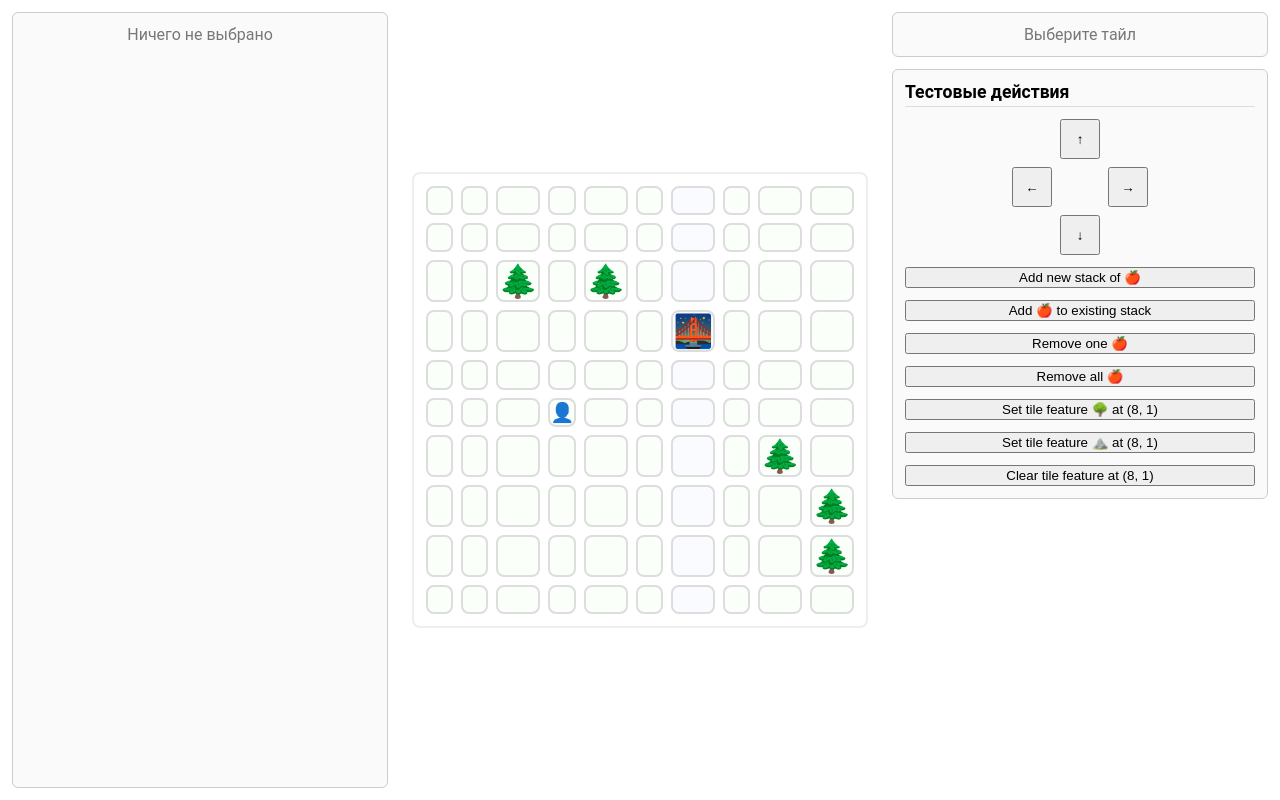
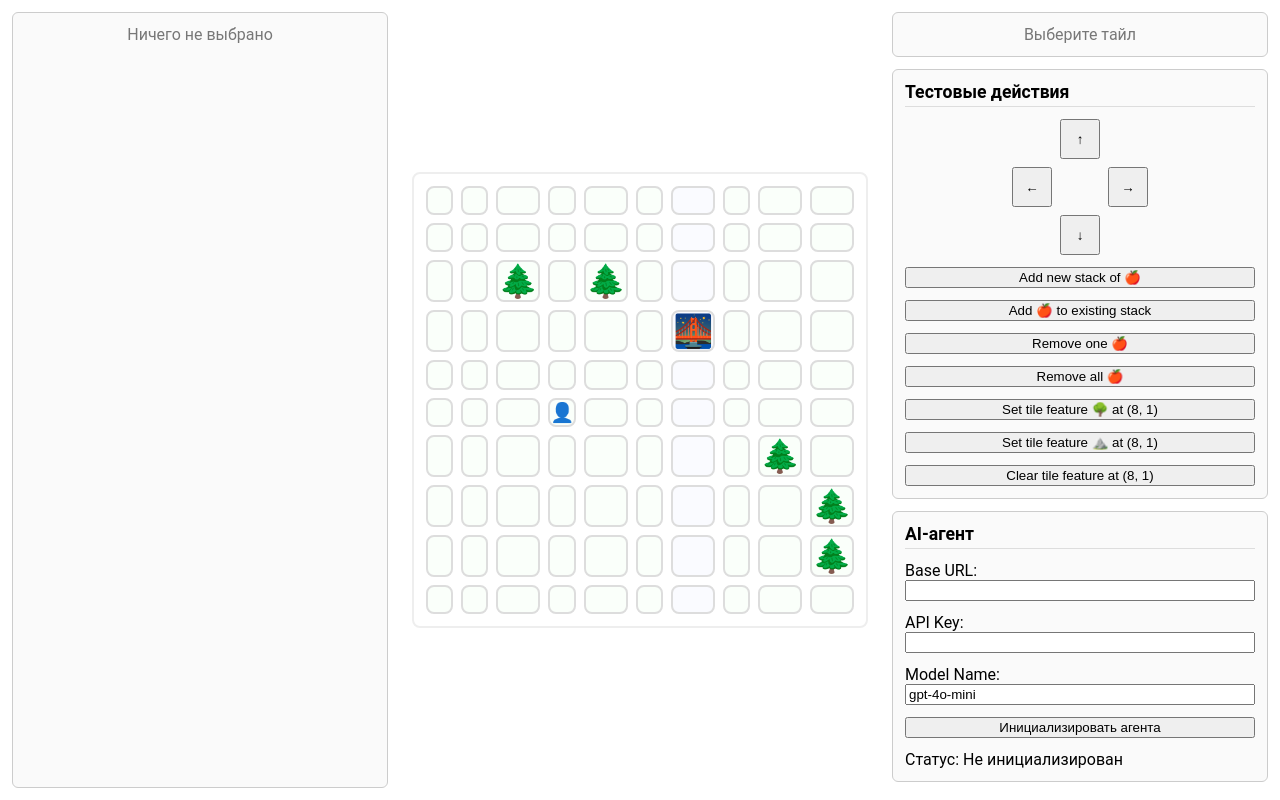
Before and after one commit to theqoqqi/ai-survival-sim, a React (Create React App) app: page / in a window 1280 px wide. Built offline with nearby package versions, Linux system fonts and the light colour scheme.

Commit message:
feat: add AgentPanel to MainScreen

```diff
--- a/src/components/screens/MainScreen.tsx
+++ b/src/components/screens/MainScreen.tsx
@@ -9,6 +9,7 @@ import Entity from '../../core/Entity';
 import { EntityDetailsPanel } from '../sidebar/EntityDetailsPanel';
 import Action from '../../core/actions/Action';
 import { TestActionsPanel } from '../sidebar/TestActionsPanel';
+import { AgentPanel } from '../sidebar/agentPanel/AgentPanel';
 import { AgentMove } from '../../agent/AgentMove';
 import { MoveListPanel } from '../sidebar/moveListPanel/MoveListPanel';
 
@@ -52,6 +53,8 @@ export default function MainScreen() {
         return <div>Loading...</div>;
     }
 
+    const player = worldMap.findEntity('player') ?? null;
+
     return (
         <div className={styles.mainScreen}>
             <div className={styles.sidebar + ' ' + styles.moves}>
@@ -76,6 +79,13 @@ export default function MainScreen() {
                     worldMap={worldMap}
                     onApplyAction={handleTestAction}
                 />
+                {player && (
+                    <AgentPanel
+                        worldMap={worldMap}
+                        playerEntity={player}
+                        onApplyMove={handleApplyMove}
+                    />
+                )}
             </div>
         </div>
     );
```
